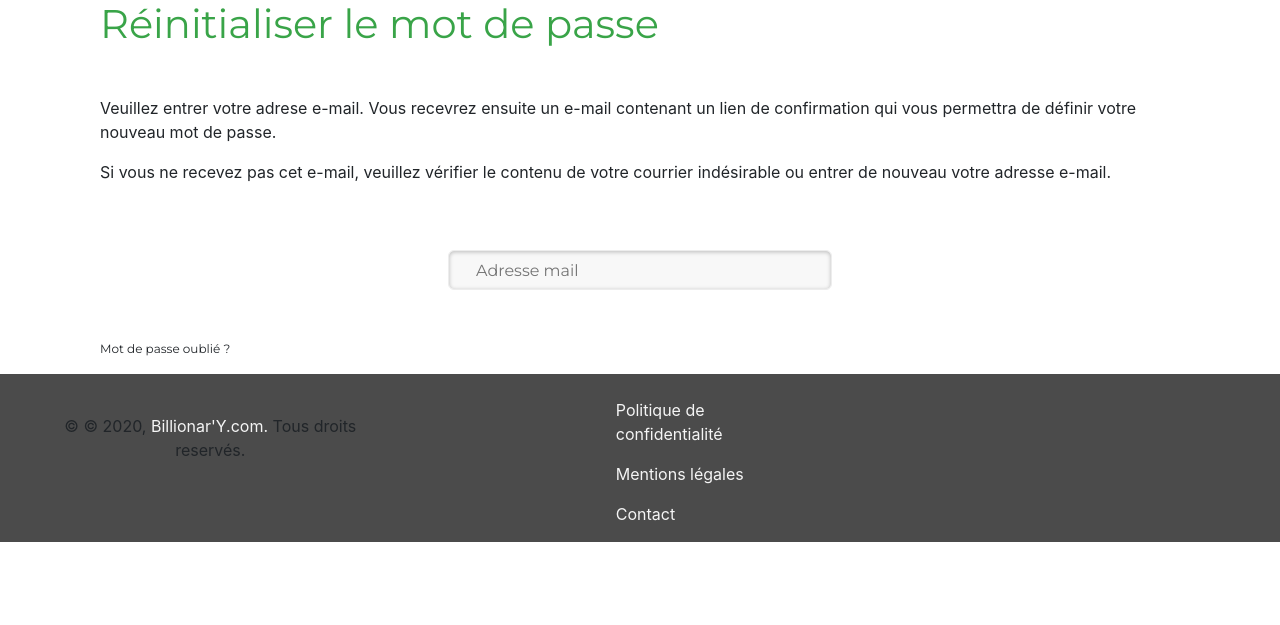
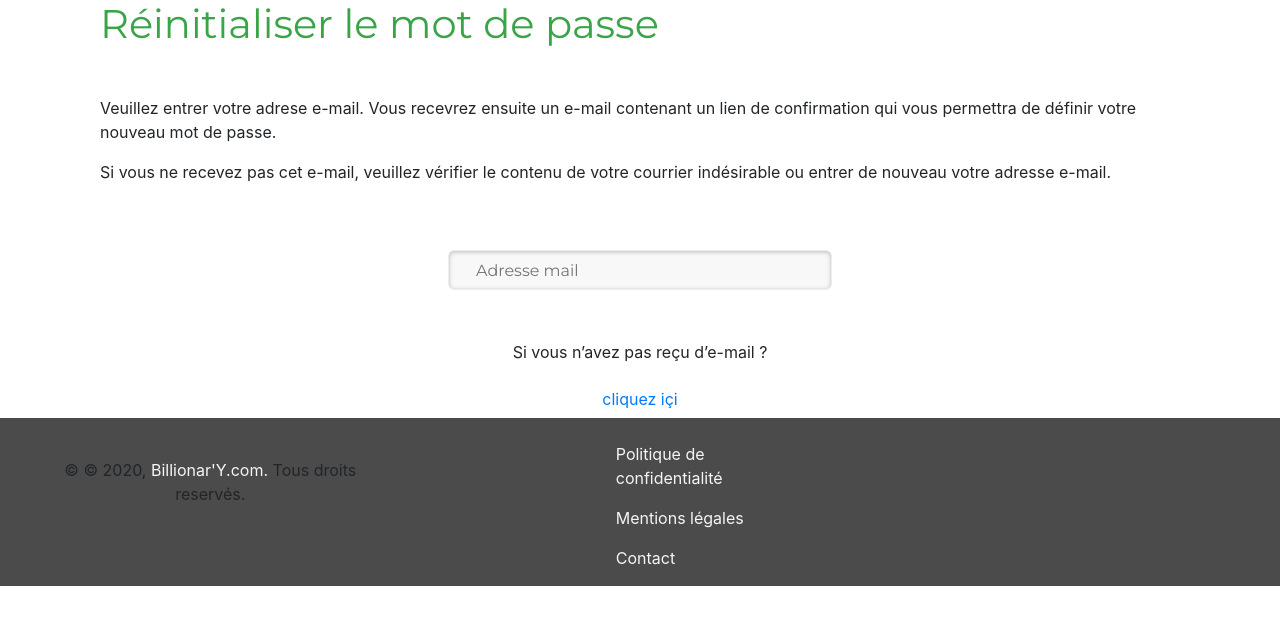
Before and after one commit to loux22/Billionar-Y, a Symfony app: template Billionar'Y/templates/user/passwordForget.html.twig in a window 1280 px wide. Shown: the part 118-743 px from the top of the page. Run offline with Twig, Linux system fonts and the light colour scheme; the template is opened without the code that fills it, so the values that code supplies are empty; some libraries are stand-ins or nearby versions.

Commit message:
debug footer

```diff
--- a/Billionar'Y/public/css/mdp.css
+++ b/Billionar'Y/public/css/mdp.css
@@ -42,6 +42,8 @@ h1{
 .btn-renis{
     float: right;
 
+    padding-bottom: 50px;
+
 }
 
 .check-m {
--- a/Billionar'Y/public/css/navbar.css
+++ b/Billionar'Y/public/css/navbar.css
@@ -109,3 +109,6 @@ footer a{
 .list__footer{
     color: whitesmoke;
 }
+.sf-toolbar{
+    padding-top: 100px;
+}
--- a/Billionar'Y/templates/user/passwordForget.html.twig
+++ b/Billionar'Y/templates/user/passwordForget.html.twig
@@ -18,12 +18,17 @@
         <div class="renis">
           <input class="mail" placeholder="Adresse mail" type="text">
         </div>
-        <div class="container-ip">
-           <div class="check-m">
-               <p>Mot de passe oublié ?</p>
-           </div>
+
+        <div class="container">
+
+
+                <p>Si vous n’avez pas reçu d’e-mail ?</p>
+                <button type="button" href='#' class="btn btn-link">cliquez içi</button>
+
+
+
+
         </div>
-
 
         <div class="btn-renis">
           <button class="conf mt-5" type="submit">Réinitialiser</button>
```
